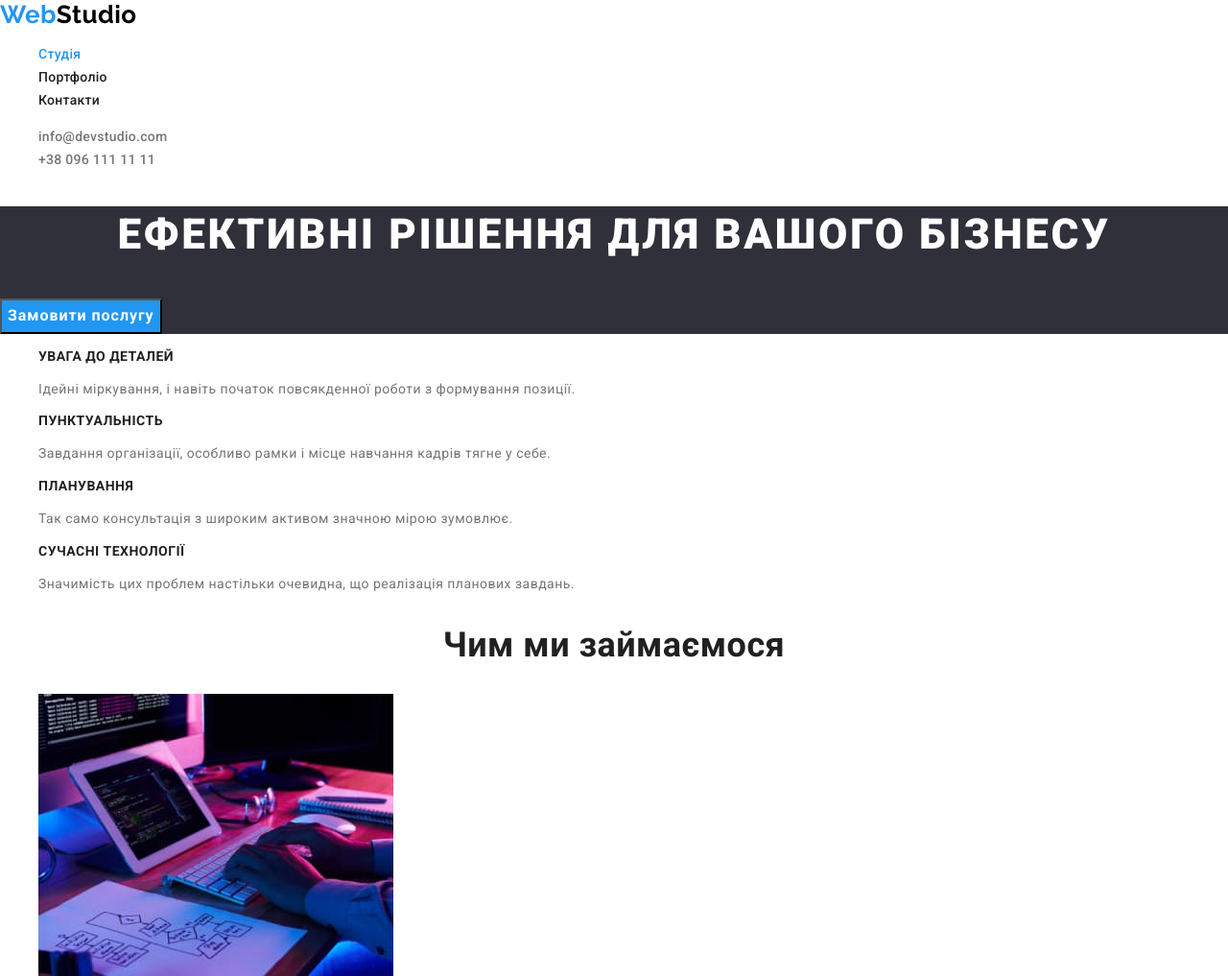
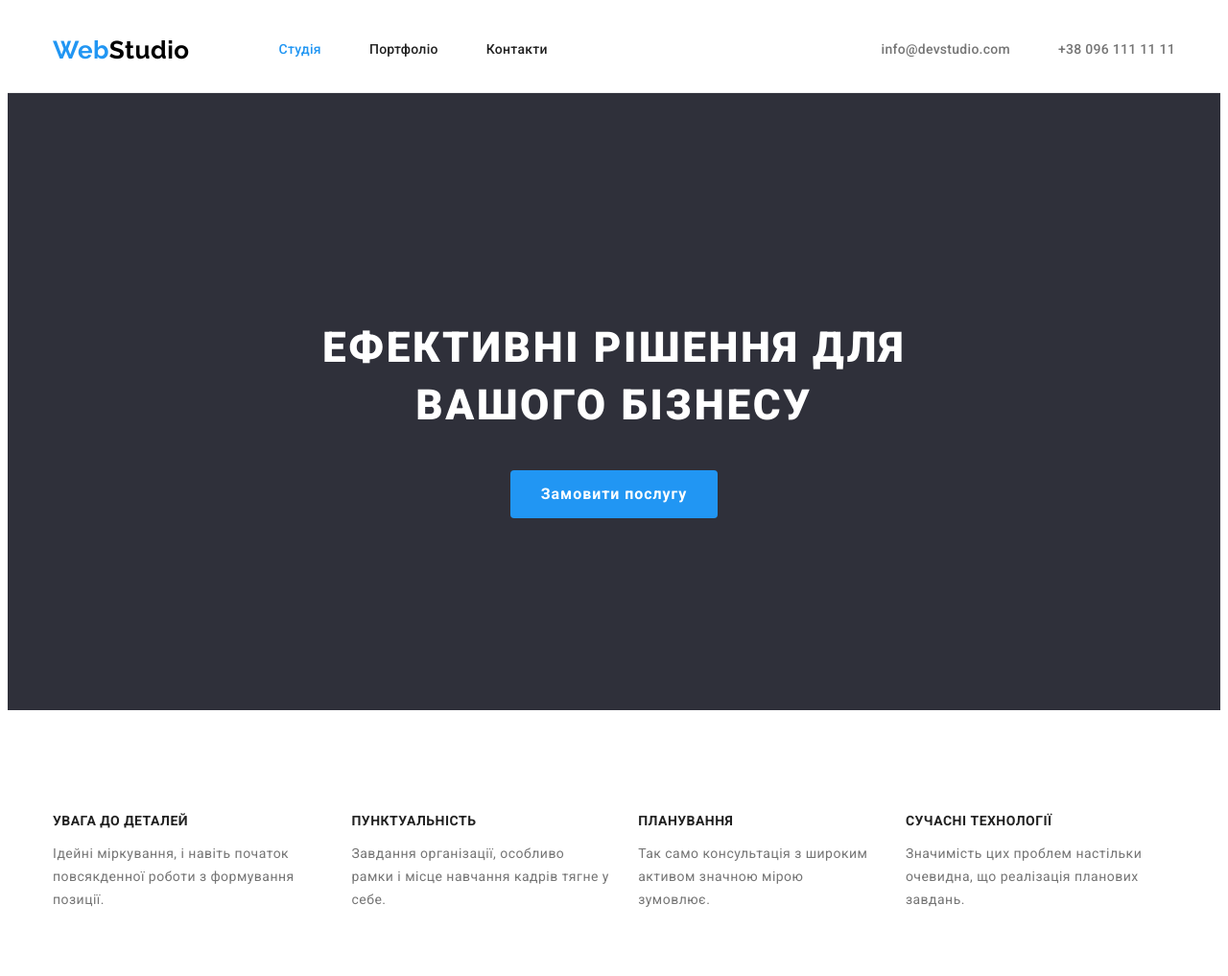
Before and after one commit to annkllye/goit-markup-hw-03, a plain HTML site: page index.html in a window 1280 px wide. Shown: the top 1017 px of the page at 96% size. Drawn offline with nearby package versions, Linux system fonts and the light colour scheme.

Commit message:
box model and flexbox for studio

```diff
--- a/css/styles.css
+++ b/css/styles.css
@@ -7,26 +7,59 @@
     --white-translucent: rgba(255, 255, 255, 0.6);
     --primary-background-color: #2F303A;
     --secondary-background-color: #F5F4FA;
+
 }
+
 *,
-*::before,
-*::after {
+::after,
+::before {
     box-sizing: border-box;
 }
+
 ul {
+    padding: 0;
+    margin: 0;
     list-style: none;
 }
 
 body {
     background-color: #FFFFFF;
     color: var(--primary-text-color);
-
     font-family: 'Roboto', sans-serif;
     letter-spacing: 0.03em;
 }
 
+h1,
+h2,
+h3,
+h4,
+h5,
+h6,
+p,
+ {
+    margin-top: 0;
+    margin-bottom: 0;
+    padding: 0;
+}
 
-/* Header */
+.container {
+    margin-left: auto;
+    margin-right: auto;
+    padding-left: 15px;
+    padding-right: 15px;
+    width: 1200px;
+}
+
+
+
+/*------------------ Header --------------*/
+.section {
+    padding-top: 94px;
+    padding-bottom: 94px;
+}
+.page-header{
+    border-bottom: 1px solid #ECECEC;
+}
 .logo {
     color: var(--black-color);
 
@@ -36,20 +69,37 @@ body {
     line-height: 1.19;
     text-decoration: none;
 }
+
 .logo-decor {
     color: var(--accent-color);
 }
-.site-nav{
+.site-nav,
+.navigation,
+.auth-nav,
+.header{
+    display: flex;
+    align-items: center;
+}
+
+.site-nav .item:not(:last-child) {
+    margin-right: 50px;
+}
+
+.site-nav {
     font-weight: 500;
     font-size: 14px;
     line-height: 1.14;
     letter-spacing: 0.02em;
+    margin-left: 93px;
+
 }
+
 .site-nav .link {
     color: var(--secondary-text-color);
 
     text-decoration: none;
 }
+
 .site-nav .link:hover,
 .site-nav .link:focus {
     color: var(--accent-color);
@@ -60,59 +110,90 @@ body {
 
     text-decoration: none;
 }
+
 .auth-nav {
     font-weight: 500;
     font-size: 14px;
     line-height: 1.14;
     letter-spacing: 0.02em;
+
+    margin-left: auto;
+}
+.auth-nav .item+.item {
+    margin-left: 50px;
 }
 
-address{
-    font-style: normal;
+.auth-nav .link{
+    color: var(--primary-text-color);
+    text-decoration: none;
 }
-
-.auth-nav .link,
-address .link {
-    color: var(--primary-text-color);
+.footer-nav .link {
+    color: var(--white-translucent);
     text-decoration: none;
 }
 
 .auth-nav .link:hover,
 .auth-nav .link:focus,
-address .link:hover,
-address .link:focus {
+.footer-nav .link:hover,
+.footer-nav .link:focus {
     color: var(--accent-color);
 }
 
 
-/* Footer */
-.footer{
+
+/*------------------ Footer --------------*/
+.footer {
     background-color: #2F303A;
+
+    padding-top: 60px;
+    padding-bottom: 60px;
+}
+.footer .logo{
+    display: inline-block;
+    margin-bottom: 20px;
+}
+.link.decor,
+.link {
+    font-size: 14px;
+    line-height: 1.71;
+    font-style: normal;
+    padding-top: 0;
+    padding-bottom: 0;
 }
 
-.link-footer, .link {
-    font-size: 14px;
-    line-height: 1.71;
+.link.decor {
+    color: var(--white-color);
+    text-decoration: none;
+}
+.page-header .link {
+    display: block;
+    padding-top: 32px;
+    padding-bottom: 32px;
+}
+.link.decor:hover,
+.link.decor:focus {
+    color: var(--accent-color);
 }
 
-.link-footer {
-    color: var(--white-color);
-
-    text-decoration: none;
-}
-.link-footer:hover,
-.link-footer:focus {
-    color: var(--accent-color);
-}
-footer .logo {
+.logo.decor {
     color: var(--white-color);
 }
 
+.footer-item{
+    margin-bottom: 9px;
+}
 
-/* Main content index.html */
+
+
+/*------------------ Studio --------------*/
 .hero {
-    background-color: var(--primary-background-color)
+    background-color: var(--primary-background-color);
+    text-align: center;
+    align-items: center;
+    padding-top: 200px;
+    padding-bottom: 200px;
 }
+
 .hero-title {
     color: var(--white-color);
 
@@ -123,6 +204,7 @@ footer .logo {
     letter-spacing: 0.06em;
     text-transform: uppercase;
 }
+
 .button {
     color: var(--white-color);
     background-color: var(--accent-color);
@@ -132,12 +214,24 @@ footer .logo {
     font-size: 16px;
     line-height: 1.88;
     letter-spacing: 0.06em;
+    cursor: pointer;
 
-    cursor: pointer;
+    padding: 10px 32px;
+    text-align: center;
+    border: none;
+    border-radius: 4px;
 }
+
 .button:hover,
 .button:focus {
     background-color: #188CE8;
+}
+
+h3 {
+    margin-bottom: 10px;
+}
+h2 {
+    margin-bottom: 50px;
 }
 .visually-hidden {
     position: absolute;
@@ -152,17 +246,38 @@ clip-path: inset(100%);
     clip: rect(0 0 0 0);
     overflow: hidden;
 }
-.benefits .title{
+
+
+.benefits{
+    padding-bottom: 0px;
+
+}
+.benefits-title {
     color: var(--secondary-text-color);
 
     font-weight: 700;
     font-size: 14px;
     line-height: 1.14;
     text-transform: uppercase;
+
+    margin-bottom: 10px;
 }
-.benefit{
+.benefits-list,
+.activity-list,
+.team-list{
+    display: flex;
+}
+.benefit-item:not(:last-child),
+.activity-item:not(:last-child),
+.team-item:not(:last-child) {
+    margin-right: 30px;
+}
+.benefit {
     font-size: 14px;
     line-height: 1.71;
+}
+.section.team{
+    background-color: #F5F4FA;;
 }
 .activity-title,
 .team-title {
@@ -179,13 +294,17 @@ overflow: hidden;
     font-size: 16px;
     line-height: 1.19;
 }
-.member-role{
+.team-item{
+    background-color: var(--white-color);
+}
+.member-role {
     font-size: 16px;
     line-height: 1.19;
 }
 
 
-/* Main content portfolio.html */
+
+/*------------------ Portfolio --------------*/
 
 .filter-button {
     background-color: var(--secondary-background-color);
@@ -196,15 +315,16 @@ overflow: hidden;
     line-height: 1.63;
 
     cursor: pointer;
-    border: none;
+    border: transparent;
 }
+
 .filter-button:hover,
-.filter-button:focus
- {
+.filter-button:focus {
     color: var(--white-color);
     background-color: var(--accent-color);
 }
-.portfolio .title{
+
+.portfolio .title {
     color: var(--secondary-text-color);
 
     font-weight: 700;
@@ -212,6 +332,7 @@ overflow: hidden;
     line-height: 2;
     letter-spacing: 0.06em;
 }
+
 .portfolio .text {
     font-size: 16px;
     line-height: 1.88;
--- a/index.html
+++ b/index.html
@@ -1,118 +1,142 @@
 <!DOCTYPE html>
 <html lang="uk">
+
 <head>
     <meta charset="UTF-8">
     <meta http-equiv="X-UA-Compatible" content="IE=edge">
     <meta name="viewport" content="width=device-width, initial-scale=1.0">
-    <title>Document</title>
+    <title>Studio</title>
     <link rel="preconnect" href="https://fonts.googleapis.com">
     <link rel="preconnect" href="https://fonts.gstatic.com" crossorigin>
-    <link href="https://fonts.googleapis.com/css2?family=Raleway:wght@700&family=Roboto:wght@400;500;700;900&display=swap"
+    <link
+        href="https://fonts.googleapis.com/css2?family=Raleway:wght@700&family=Roboto:wght@400;500;700;900&display=swap"
         rel="stylesheet">
-        <link rel="stylesheet" href="https://cdnjs.cloudflare.com/ajax/libs/modern-normalize/1.0.0/modern-normalize.min.css" />
     <link rel="stylesheet" href="./css/styles.css">
 </head>
+
 <body class="page">
-    <!--Шапка сайтe-->
+    <!--Шапка сайту-->
     <header class="page-header">
-        <nav>
-            <a class="logo" href="/"> <span class="logo-decor">Web</span>Studio</a>
-
+        <div class="container header">
+            <nav class="navigation">
+                <a class="logo" href="/" lang="en"><span class="logo-decor">Web</span>Studio</a>
                 <ul class="site-nav">
-                <li> <a href="" class="link current">Студія</a> </li>
-                <li><a href="./portfolio.html" class="link">Портфоліо</a> </li>
-                <li> <a href="" class="link">Контакти</a> </li>
+                    <li class="item"><a href="" class="link current">Студія</a> </li>
+                    <li class="item"><a href="./portfolio.html" class="link">Портфоліо</a> </li>
+                    <li class="item"><a href="" class="link">Контакти</a> </li>
                 </ul>
             </nav>
             <ul class="auth-nav">
-                <li><a href="mailto:info@devstudio.com" class="link">info@devstudio.com</a></li>
-                <li><a href="tel:+380961111111" class="link">+38 096 111 11 11</a></li>
+                <li class="item"><a href="mailto:info@devstudio.com" class="link">info@devstudio.com</a></li>
+                <li class="item"><a href="tel:+380961111111" class="link">+38 096 111 11 11</a></li>
             </ul>
+        </div>
+    </header>
 
-    </header>
 
     <!--Головний контент-->
     <main>
         <section class="hero">
-            <h1 class="hero-title">Ефективні рішення для вашого бізнесу</h1>
+            <h1 class="hero-title">Ефективні рішення для <br>вашого бізнесу</h1>
             <button class="button">Замовити послугу</button>
         </section>
 
-        <section class="benefits">
         <!--Переваги-->
+        <section class="section benefits">
+        <div class="container">
             <h2 class="visually-hidden">Переваги</h2>
-            <ul>
-                <li>
-                    <h3 class="title">Увага до деталей</h3>
+            <ul class="benefits-list">
+                <li class="benefit-item">
+                    <h3 class="benefits-title">Увага до деталей</h3>
                     <p class="benefit">Ідейні міркування, і навіть початок повсякденної роботи з формування позиції.</p>
                 </li>
-                <li>
-                    <h3 class="title">Пунктуальність</h3>
+                <li class="benefit-item">
+                    <h3 class="benefits-title">Пунктуальність</h3>
                     <p class="benefit">Завдання організації, особливо рамки і місце навчання кадрів тягне у себе.</p>
                 </li>
-                <li>
-                    <h3 class="title">Планування</h3>
+                <li class="benefit-item">
+                    <h3 class="benefits-title">Планування</h3>
                     <p class="benefit">Так само консультація з широким активом значною мірою зумовлює.</p>
                 </li>
-                <li>
-                    <h3 class="title">Сучасні технології</h3>
+                <li class="benefit-item">
+                    <h3 class="benefits-title">Сучасні технології</h3>
                     <p class="benefit">Значимість цих проблем настільки очевидна, що реалізація планових завдань.</p>
                 </li>
             </ul>
+        </div>
         </section>
-        <section class="activity">
+
+        <!--Чим ми займаємося-->
+        <section class="section">
+            <div class="container">
                 <h2 class="activity-title">Чим ми займаємося</h2>
-            <ul>
-                <li>
+                <ul class="activity-list">
+                    <li class="activity-item">
                         <img src="./images/box1.jpg" alt="Програмування" width="370" height="294">
                     </li>
-                <li>
+                    <li class="activity-item">
                         <img src="./images/box2.jpg" alt="Створення інтерфейсів" width="370" height="294">
                     </li>
-                <li>
+                    <li class="activity-item">
                         <img src="./images/box3.jpg" alt="Колірна палітра" width="370" height="294">
                     </li>
                 </ul>
+            </div>
         </section>
 
-        <section class="team">
+        <!--Наша команда-->
+        <section class="section team">
+            <div class="container">
                 <h2 class="team-title">Наша команда</h2>
-            <ul>
-                <li>
-                    <img src="./images/teammember4.jpg" alt="Молодий чоловік у коричневій сорочці і окулярах" width="270" height="260">
+                <ul class="team-list">
+                    <li class="team-item">
+                        <img src="./images/teammember4.jpg" alt="Молодий чоловік у сорочці і окулярах" width="270" height="260">
+                        <div class="team-border">
                             <h3 class="team-member">Ігор Дем'яненко</h3>
                             <p lang="en" class="member-role">Product Designer</p>
+                        </div>
                     </li>
-                <li>
+                    <li class="team-item">
                         <img src="./images/teammember3.jpg" alt="Усміхнена жінка в окулярах" width="270" height="260">
+                        <div class="team-border">
                             <h3 class="team-member">Ольга Рєпіна</h3>
                             <p lang="en" class="member-role">Frontend Developer</p>
+                        </div>
                     </li>
-                <li>
-                    <img src="./images/teammember2.jpg" alt="Молодиц чоловік у білій сорочці" width="270" height="260">
+                    <li class="team-item">
+                        <img src="./images/teammember2.jpg" alt="Молодий чоловік у сорочці" width="270" height="260">
+                        <div class="team-border">
                             <h3 class="team-member">Микола Тарасов</h3>
                             <p lang="en" class="member-role">Marketing</p>
+                        </div>
                     </li>
-                <li>
-                    <img src="./images/teammember1.jpg" alt="Чоловік з окулярами у чорній футболці" width="270" height="260">
+                    <li class="team-item">
+                        <img src="./images/teammember1.jpg" alt="Чоловік в окулярах" width="270" height="260">
+                        <div class="team-border">
                             <h3 class="team-member">Михайло Єрмаков</h3>
                             <p lang="en" class="member-role">UI Designer</p>
+                        </div>
                     </li>
                 </ul>
+            </div>
         </section>
     </main>
 
     <!--Футер-->
     <footer class="footer">
-        <a href="/" class="logo"> <span class="logo-decor">Web</span> Studio </a>
+        <div class="container">
+            <a href="/" lang="en" class="logo decor"> <span class="logo-decor">Web</span>Studio </a>
             <address>
                 <ul class="footer-nav">
-                <li><a href="" class="link-footer">м. Київ, пр-т Лесі Українки, 26</a></li>
-                <li><a href="mailto:info@devstudio.com"  class="link">info@devstudio.com</a></li>
-                <li><a href="tel:+380961111111"  class="link">+38 096 111 11 11</a></li>
+                    <li class="footer-item"><a href="" class="link decor">м. Київ, пр-т Лесі Українки, 26</a></li>
+                    <li class="footer-item"><a href="mailto:info@devstudio.com" class="link">info@devstudio.com</a></li>
+                    <li class="footer-item"><a href="tel:+380961111111" class="link">+38 096 111 11 11</a></li>
                 </ul>
             </address>
+        </div>
+
     </footer>
 
 </body>
+
 </html>
```
Also changed, not shown: portfolio.html (+9 -9 lines). Lines whose indentation alone changed are shown as unchanged.
